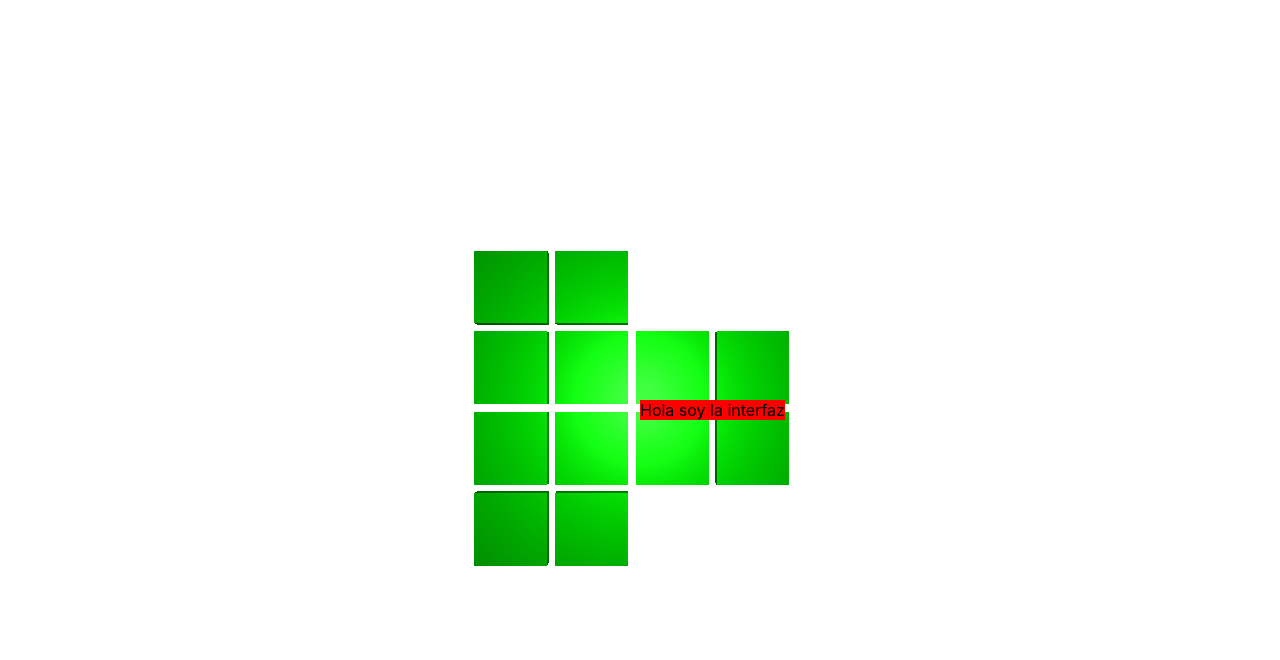
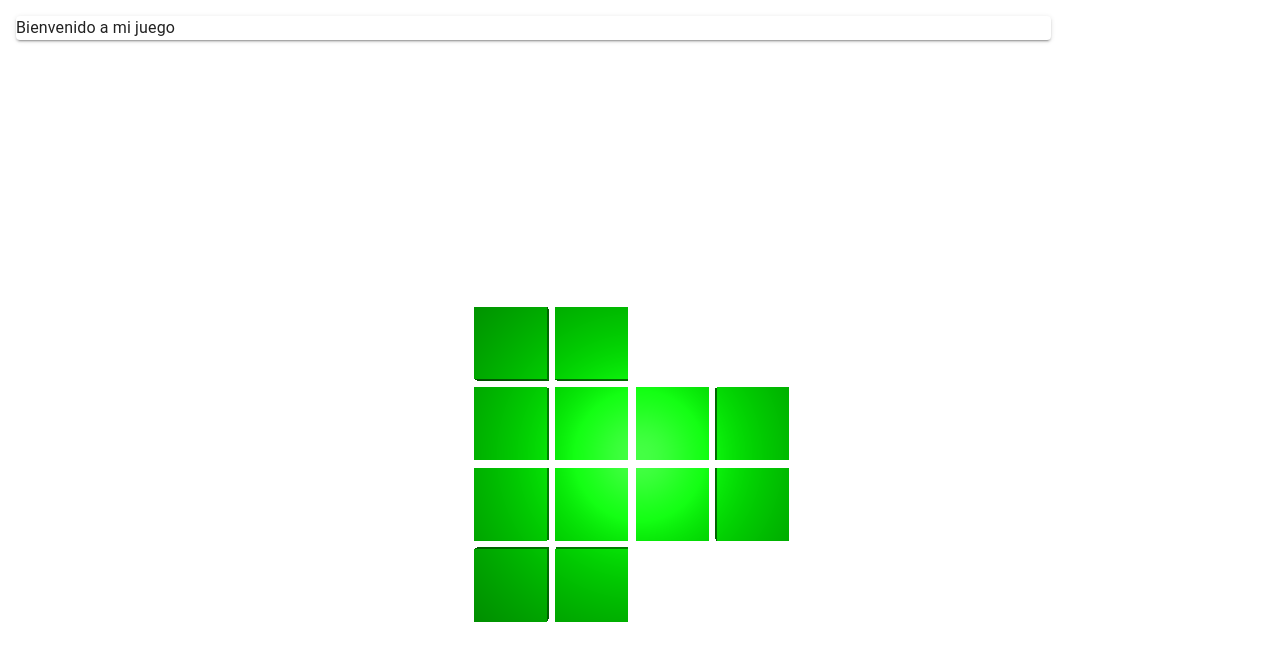
Before and after one commit to Pmolmar/MemoramaThreeJs, a React (Create React App) app in the folder front-memorama/: page / in a window 1280 px wide. Shown: the top 660 px of the page. Built offline with nearby package versions, Linux system fonts and the light colour scheme.

Commit message:
Material UI añadido y interfaz empezada

```diff
--- a/front-memorama/package.json
+++ b/front-memorama/package.json
@@ -3,6 +3,9 @@
   "version": "0.1.0",
   "private": true,
   "dependencies": {
+    "@emotion/react": "^11.10.5",
+    "@emotion/styled": "^11.10.5",
+    "@mui/material": "^5.11.4",
     "@testing-library/jest-dom": "^5.14.1",
     "@testing-library/react": "^13.0.0",
     "@testing-library/user-event": "^13.2.1",
--- /dev/null
+++ b/front-memorama/src/components/interfaz/Interfaz.module.css
@@ -0,0 +1,3 @@
+.interfaz {
+    background-color: teal;
+}
--- a/front-memorama/src/components/interfaz/Interfaz.tsx
+++ b/front-memorama/src/components/interfaz/Interfaz.tsx
@@ -1,6 +1,21 @@
+import React from "react";
+import styles from './Interfaz.module.css';
+import { Paper, Grid, Box, Typography, Modal } from "@mui/material";
 
+// Ponerlo con dialogs para hacer la interfaz
 const Interfaz = () => {
-    return (<div>Hola soy la interfaz</div>)
+    return (
+        <Grid container>
+            <Grid item md={10} padding={2}>
+                <Paper elevation={2} className={styles.interfaz}>
+                    <Typography>
+                        Bienvenido a mi juego
+                    </Typography>
+                </Paper>
+            </Grid>
+        </Grid>
+    )
+
 }
 
-export default Interfaz
+export default Interfaz;
--- a/front-memorama/src/components/juego/Juego.tsx
+++ b/front-memorama/src/components/juego/Juego.tsx
@@ -1,7 +1,3 @@
-// import React from 'react';
-// import logo from './logo.svg';
-import './Juego.css';
-
 import * as THREE from "three";
 import { GeneradorGrupos } from '../../utils/generadorParejas';
 
@@ -13,9 +9,6 @@ function Juego() {
 
   const raycaster = new THREE.Raycaster();
   const pointer = new THREE.Vector2();
-
-  // Frames para movimiento
-  let dxPerFrame = 0.1
 
   renderer.setSize(window.innerWidth, window.innerHeight);
   renderer.setClearColor(0xffffff, 0);
--- a/front-memorama/src/index.tsx
+++ b/front-memorama/src/index.tsx
@@ -11,9 +11,7 @@ const root = ReactDOM.createRoot(
 root.render(
   // <React.StrictMode>
   <>
-    <div style={{ position: 'absolute', top: '50%', left: '50%', backgroundColor:'red'}}>
-      <Interfaz />
-    </div>
+    <Interfaz />
     <Juego />
   </>
   // </React.StrictMode>
```
Also changed, not shown: front-memorama/src/components/interfaz/Interfaz.css (deleted), front-memorama/src/components/juego/Juego.css (deleted), front-memorama/src/components/juego/Juego.module.css (added), 1 other file (tests, documents, lock files or other folders).
